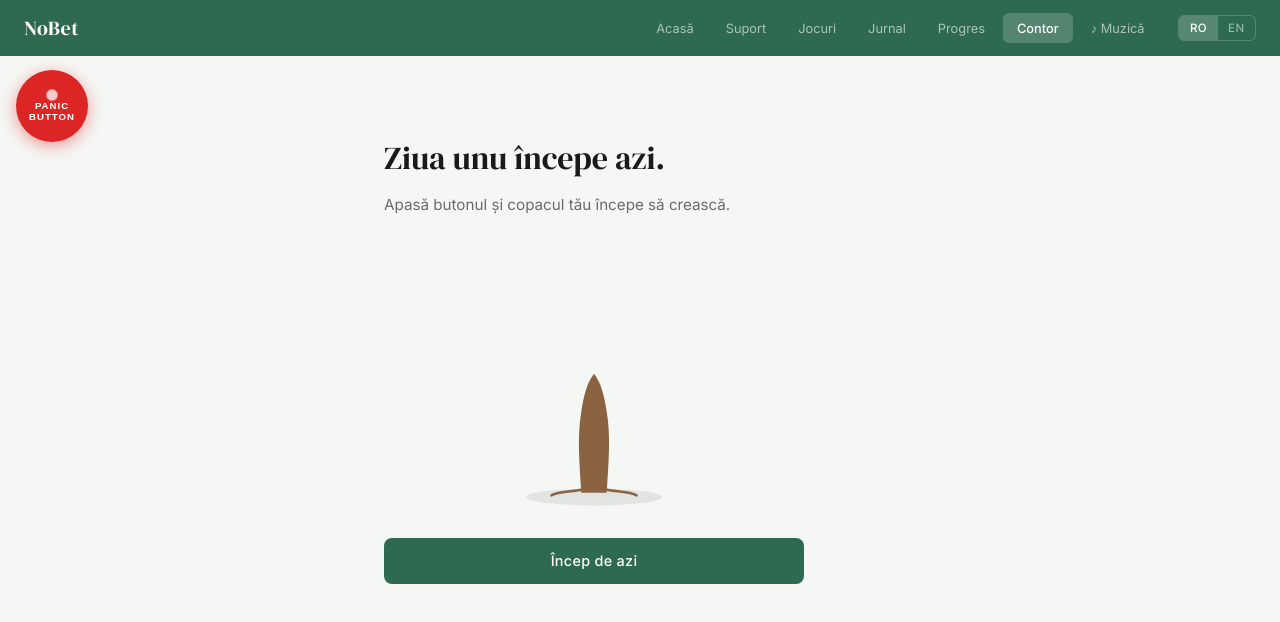
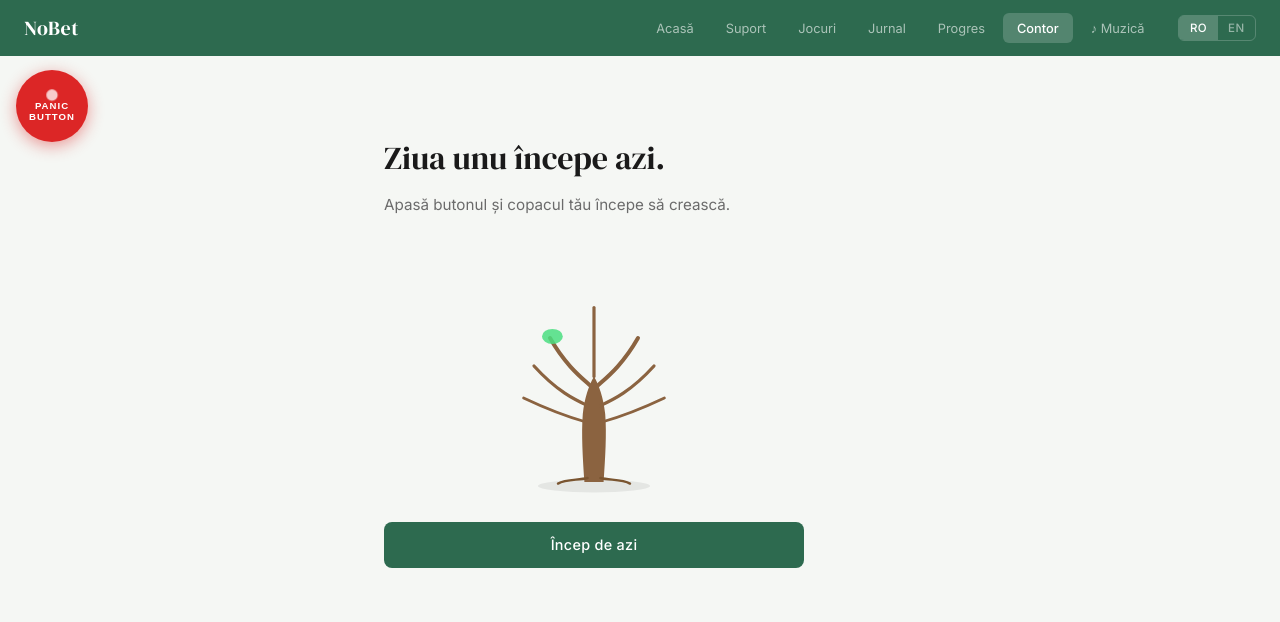
Before and after one commit to martinmanuelm84-ui/nobet-app, a Next.js app: page /contor in a window 1280 px wide. Shown: the top 622 px of the page. Built offline with nearby package versions, Linux system fonts and the light colour scheme.

Commit message:
tree with branches and min 1 leaf always

```diff
--- a/app/contor/page.tsx
+++ b/app/contor/page.tsx
@@ -6,50 +6,74 @@ import { Lang, t } from '@/lib/i18n'
 const MILESTONES = [1, 7, 30, 90, 365]
 
 function Tree({ days }: { days: number }) {
-  // 0 zile = doar trunchi, 365+ = copac complet
-  const progress = Math.min(1, days / 90) // plin la 90 zile
-  const leaves = Math.floor(progress * 24)
+  const progress = Math.min(1, days / 90)
+  // Minim 1 frunză mereu, maxim 20
+  const leaves = Math.max(1, Math.floor(progress * 20))
 
+  // 20 poziții fixe pe ramuri
   const leafPositions = [
-    // coroana - poziții fixe pentru 24 frunze
-    [200,140],[230,120],[260,140],[280,160],[260,110],[230,95],[200,110],[170,120],
-    [150,145],[160,165],[180,105],[250,105],[270,130],[245,155],[215,155],[185,145],
-    [165,135],[195,125],[225,115],[255,125],[240,145],[210,140],[180,130],[205,155],
+    // ramura stânga sus
+    [148, 118], [125, 105], [138, 92],
+    // ramura dreapta sus
+    [252, 118], [275, 105], [262, 92],
+    // ramura stânga mijloc
+    [130, 160], [108, 148], [120, 135],
+    // ramura dreapta mijloc
+    [270, 160], [292, 148], [280, 135],
+    // ramura stânga jos
+    [118, 200], [96, 192],
+    // ramura dreapta jos
+    [282, 200], [304, 192],
+    // vârf
+    [200, 78], [186, 88], [214, 88],
+    // centru coroană
+    [200, 110],
   ]
 
   return (
-    <svg viewBox="0 0 400 320" style={{ width: '100%', maxWidth: 340, margin: '0 auto', display: 'block' }}>
-      {/* Pământ */}
-      <ellipse cx="200" cy="300" rx="80" ry="10" fill="rgba(0,0,0,0.08)" />
+    <svg viewBox="0 0 400 320" style={{ width: '100%', maxWidth: 320, margin: '0 auto', display: 'block' }}>
+      {/* Umbra */}
+      <ellipse cx="200" cy="305" rx="70" ry="8" fill="rgba(0,0,0,0.07)" />
 
       {/* Trunchi */}
-      <path d="M185,295 C183,260 180,230 185,200 C188,180 192,165 200,155 C208,165 212,180 215,200 C220,230 217,260 215,295 Z"
+      <path d="M188,300 C186,270 184,240 186,215 C188,195 194,178 200,168 C206,178 212,195 214,215 C216,240 214,270 212,300 Z"
         fill="#8B6340" />
 
       {/* Rădăcini */}
-      <path d="M190,290 C175,295 160,292 150,298" stroke="#8B6340" strokeWidth="3" fill="none" strokeLinecap="round"/>
-      <path d="M210,290 C225,295 240,292 250,298" stroke="#8B6340" strokeWidth="3" fill="none" strokeLinecap="round"/>
+      <path d="M192,295 C180,298 165,296 155,302" stroke="#7a5530" strokeWidth="3" fill="none" strokeLinecap="round"/>
+      <path d="M208,295 C220,298 235,296 245,302" stroke="#7a5530" strokeWidth="3" fill="none" strokeLinecap="round"/>
 
-      {/* Frunze - apar progresiv */}
+      {/* Ramura stânga sus */}
+      <path d="M196,180 C185,170 165,155 145,120" stroke="#8B6340" strokeWidth="5" fill="none" strokeLinecap="round"/>
+      {/* Ramura dreapta sus */}
+      <path d="M204,180 C215,170 235,155 255,120" stroke="#8B6340" strokeWidth="5" fill="none" strokeLinecap="round"/>
+
+      {/* Ramura stânga mijloc */}
+      <path d="M193,205 C178,198 155,188 125,155" stroke="#8B6340" strokeWidth="4" fill="none" strokeLinecap="round"/>
+      {/* Ramura dreapta mijloc */}
+      <path d="M207,205 C222,198 245,188 275,155" stroke="#8B6340" strokeWidth="4" fill="none" strokeLinecap="round"/>
+
+      {/* Ramura stânga jos */}
+      <path d="M190,225 C172,220 148,212 112,195" stroke="#8B6340" strokeWidth="3.5" fill="none" strokeLinecap="round"/>
+      {/* Ramura dreapta jos */}
+      <path d="M210,225 C228,220 252,212 288,195" stroke="#8B6340" strokeWidth="3.5" fill="none" strokeLinecap="round"/>
+
+      {/* Ramura vârf */}
+      <path d="M200,168 C200,145 200,115 200,82" stroke="#8B6340" strokeWidth="4" fill="none" strokeLinecap="round"/>
+
+      {/* Frunze */}
       {leafPositions.slice(0, leaves).map(([cx, cy], i) => {
-        const size = 14 + Math.random() * 8
-        const opacity = 0.7 + (i / 24) * 0.3
-        const green = i < 8 ? '#4ade80' : i < 16 ? '#22c55e' : '#16a34a'
+        const size = 13 + (i % 3) * 3
+        const green = i === 0 ? '#4ade80' : i < 6 ? '#22c55e' : '#16a34a'
         return (
-          <ellipse key={i} cx={cx} cy={cy}
-            rx={size} ry={size * 0.75}
+          <ellipse key={i}
+            cx={cx} cy={cy}
+            rx={size} ry={size * 0.72}
             fill={green}
-            opacity={opacity}
-            style={{ transition: 'all 0.5s ease' }}
+            opacity={0.85}
           />
         )
       })}
-
-      {/* Contur coroană dacă are cel puțin câteva frunze */}
-      {leaves > 4 && (
-        <ellipse cx="210" cy="140" rx="70" ry="55"
-          fill="none" stroke="rgba(74,222,128,0.15)" strokeWidth="2" />
-      )}
     </svg>
   )
 }
@@ -89,8 +113,8 @@ export default function ContorPage() {
 
   function handleReset() {
     if (confirm(tr.resetConfirm)) {
-      // La recădere — păstrăm 30% din zile, nu resetăm la zero
-      const savedDays = Math.floor(days * 0.3)
+      // Păstrează minim 1 zi (1 frunză rămâne mereu)
+      const savedDays = Math.max(1, Math.floor(days * 0.15))
       const newStart = new Date(Date.now() - savedDays * 86400000).toISOString().split('T')[0]
       localStorage.setItem('nobet_start', newStart)
       setStartDate(newStart)
@@ -100,9 +124,8 @@ export default function ContorPage() {
 
   const milestoneLabels = [tr.mDay, tr.m7, tr.m30, tr.m90, tr.m365]
 
-  // Mesaj motivațional în funcție de zile
   const getMessage = () => {
-    if (days === 0) return lang === 'ro' ? 'Copacul tău te așteaptă.' : 'Your tree is waiting.'
+    if (days <= 1) return lang === 'ro' ? 'Prima frunză — primul pas.' : 'First leaf — first step.'
     if (days < 7) return lang === 'ro' ? 'Primii muguri apar.' : 'First buds are appearing.'
     if (days < 30) return lang === 'ro' ? 'Copacul prinde putere.' : 'The tree is growing stronger.'
     if (days < 90) return lang === 'ro' ? 'Frunzele se înmulțesc.' : 'Leaves are multiplying.'
@@ -115,17 +138,11 @@ export default function ContorPage() {
       <div className="page">
         {!started ? (
           <div style={{ paddingTop: '3rem', maxWidth: 420 }}>
-            <h1 style={{
-              fontFamily: 'DM Serif Display, serif',
-              fontSize: '2rem', fontWeight: 400,
-              color: 'var(--text)', marginBottom: '0.75rem',
-            }}>
+            <h1 style={{ fontFamily: 'DM Serif Display, serif', fontSize: '2rem', fontWeight: 400, color: 'var(--text)', marginBottom: '0.75rem' }}>
               {lang === 'ro' ? 'Ziua unu începe azi.' : 'Day one starts today.'}
             </h1>
             <p style={{ fontSize: '0.95rem', color: 'var(--text2)', lineHeight: 1.7, marginBottom: '1.5rem' }}>
-              {lang === 'ro'
-                ? 'Apasă butonul și copacul tău începe să crească.'
-                : 'Press the button and your tree starts to grow.'}
+              {lang === 'ro' ? 'Apasă butonul și copacul tău începe să crească.' : 'Press the button and your tree starts to grow.'}
             </p>
             <Tree days={0} />
             <button className="btn-primary" style={{ marginTop: '1.5rem' }} onClick={handleStart}>
@@ -134,53 +151,33 @@ export default function ContorPage() {
           </div>
         ) : (
           <div style={{ paddingTop: '1.5rem', textAlign: 'center' }}>
-            <div style={{
-              fontSize: '0.7rem', letterSpacing: '2px', textTransform: 'uppercase',
-              color: 'var(--text3)', marginBottom: '0.5rem',
-            }}>
+            <div style={{ fontSize: '0.7rem', letterSpacing: '2px', textTransform: 'uppercase', color: 'var(--text3)', marginBottom: '0.5rem' }}>
               {lang === 'ro' ? 'Ziua' : 'Day'}
             </div>
-            <div style={{
-              fontFamily: 'DM Serif Display, serif',
-              fontSize: 'clamp(4rem, 18vw, 6rem)',
-              fontWeight: 400, color: 'var(--accent)',
-              lineHeight: 1, marginBottom: '0.25rem',
-            }}>{days}</div>
-
-            <div style={{ fontSize: '0.88rem', color: 'var(--text3)', marginBottom: '0.5rem', fontStyle: 'italic' }}>
+            <div style={{ fontFamily: 'DM Serif Display, serif', fontSize: 'clamp(4rem, 18vw, 6rem)', fontWeight: 400, color: 'var(--accent)', lineHeight: 1, marginBottom: '0.25rem' }}>
+              {days}
+            </div>
+            <div style={{ fontSize: '0.88rem', color: 'var(--text3)', marginBottom: '0.75rem', fontStyle: 'italic' }}>
               {getMessage()}
             </div>
 
             <Tree days={days} />
 
             <div style={{ fontSize: '0.78rem', color: 'var(--text3)', margin: '0.5rem 0 2rem' }}>
-              {tr.sinceLabel} {new Date(startDate!).toLocaleDateString(
-                lang === 'ro' ? 'ro-RO' : 'en-GB',
-                { day: 'numeric', month: 'long', year: 'numeric' }
-              )}
+              {tr.sinceLabel} {new Date(startDate!).toLocaleDateString(lang === 'ro' ? 'ro-RO' : 'en-GB', { day: 'numeric', month: 'long', year: 'numeric' })}
             </div>
 
-            <div style={{
-              fontSize: '0.7rem', letterSpacing: '2px', textTransform: 'uppercase',
-              color: 'var(--text3)', marginBottom: '0.875rem', textAlign: 'left',
-            }}>{tr.milestones}</div>
+            <div style={{ fontSize: '0.7rem', letterSpacing: '2px', textTransform: 'uppercase', color: 'var(--text3)', marginBottom: '0.875rem', textAlign: 'left' }}>
+              {tr.milestones}
+            </div>
 
             <div style={{ display: 'flex', flexDirection: 'column', gap: '0.5rem', marginBottom: '2rem' }}>
               {MILESTONES.map((m, i) => {
                 const reached = days >= m
                 const pct = Math.min(100, (days / m) * 100)
                 return (
-                  <div key={m} style={{
-                    display: 'flex', alignItems: 'center', gap: '1rem',
-                    padding: '0.875rem 1rem',
-                    background: reached ? 'var(--accent)' : 'var(--surface)',
-                    border: `1px solid ${reached ? 'var(--accent)' : 'var(--border)'}`,
-                    borderRadius: '8px', position: 'relative', overflow: 'hidden',
-                  }}>
-                    {!reached && <div style={{
-                      position: 'absolute', left: 0, top: 0, bottom: 0,
-                      width: `${pct}%`, background: 'var(--accent-light)',
-                    }} />}
+                  <div key={m} style={{ display: 'flex', alignItems: 'center', gap: '1rem', padding: '0.875rem 1rem', background: reached ? 'var(--accent)' : 'var(--surface)', border: `1px solid ${reached ? 'var(--accent)' : 'var(--border)'}`, borderRadius: '8px', position: 'relative', overflow: 'hidden' }}>
+                    {!reached && <div style={{ position: 'absolute', left: 0, top: 0, bottom: 0, width: `${pct}%`, background: 'var(--accent-light)' }} />}
                     <div style={{ position: 'relative', zIndex: 1, display: 'flex', alignItems: 'center', gap: '1rem', width: '100%' }}>
                       <span style={{ fontSize: '0.75rem', fontWeight: 600, minWidth: 28, color: reached ? 'rgba(255,255,255,0.6)' : 'var(--text3)' }}>
                         {reached ? '✓' : m >= 365 ? '365' : m}
```
